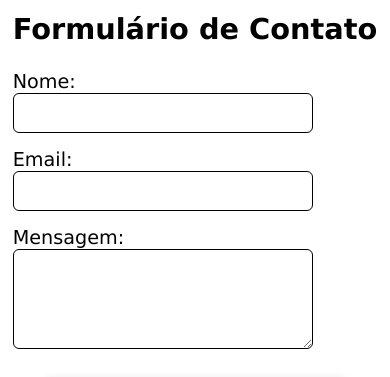
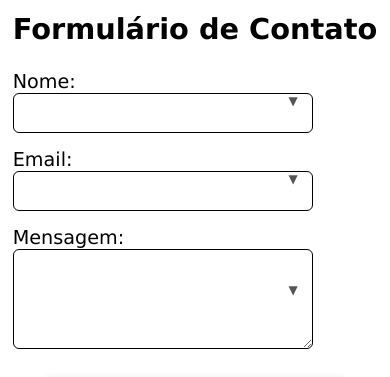
Before and after one commit to Viniglienke/Projeto_Integrador, a React (Vite) app in the folder frontend/app/: page /contact in a window 390 px wide. Shown: the part 975-1352 px from the top of the page. Built offline with nearby package versions, Linux system fonts and the light colour scheme; no server answers.

Commit message:
fix: unify select field appearance on mobile and add custom dropdown arrow

```diff
--- a/frontend/app/src/components/pages/Monitoring.css
+++ b/frontend/app/src/components/pages/Monitoring.css
@@ -380,3 +380,32 @@
 .input-field textarea {
   transition: height 0.2s ease;
 }
+
+/* Estilização uniforme do select com seta customizada */
+.input-field select {
+  appearance: none;
+  -webkit-appearance: none;
+  -moz-appearance: none;
+  background-color: white;
+  border: 1px solid #ccc;
+  padding: 10px 40px 10px 40px;
+  border-radius: 6px;
+  color: #155802;
+  font-size: 1rem;
+  box-sizing: border-box;
+  position: relative;
+  z-index: 2;
+}
+
+/* Seta customizada */
+.input-field::after {
+  content: "▼";
+  font-size: 12px;
+  color: #555;
+  position: absolute;
+  right: 15px;
+  top: 50%;
+  transform: translateY(-50%);
+  pointer-events: none;
+  z-index: 1;
+}
--- a/frontend/app/src/components/pages/Monitoring.jsx
+++ b/frontend/app/src/components/pages/Monitoring.jsx
@@ -87,7 +87,6 @@
                 alert("Erro ao enviar o problema. Tente novamente.");
             });
     };
-
 
 
     const handleEditClick = (tree) => {
@@ -234,7 +233,10 @@
                             </select>
                         </div>
                         <div className="input-field">
-                            <FaMapMarkerAlt className="input-icon" style={{ position: 'absolute', top: '20px', left: '10px', color: '#555' }} />
+                            <FaMapMarkerAlt className="input-icon" style={{
+                                position: 'absolute', top: '50%', left: '10px', transform: 'translateY(-50%)', color: '#555'
+                            }}
+                            />
                             <textarea
                                 name="localizacao"
                                 value={currentTree.localizacao}
```
